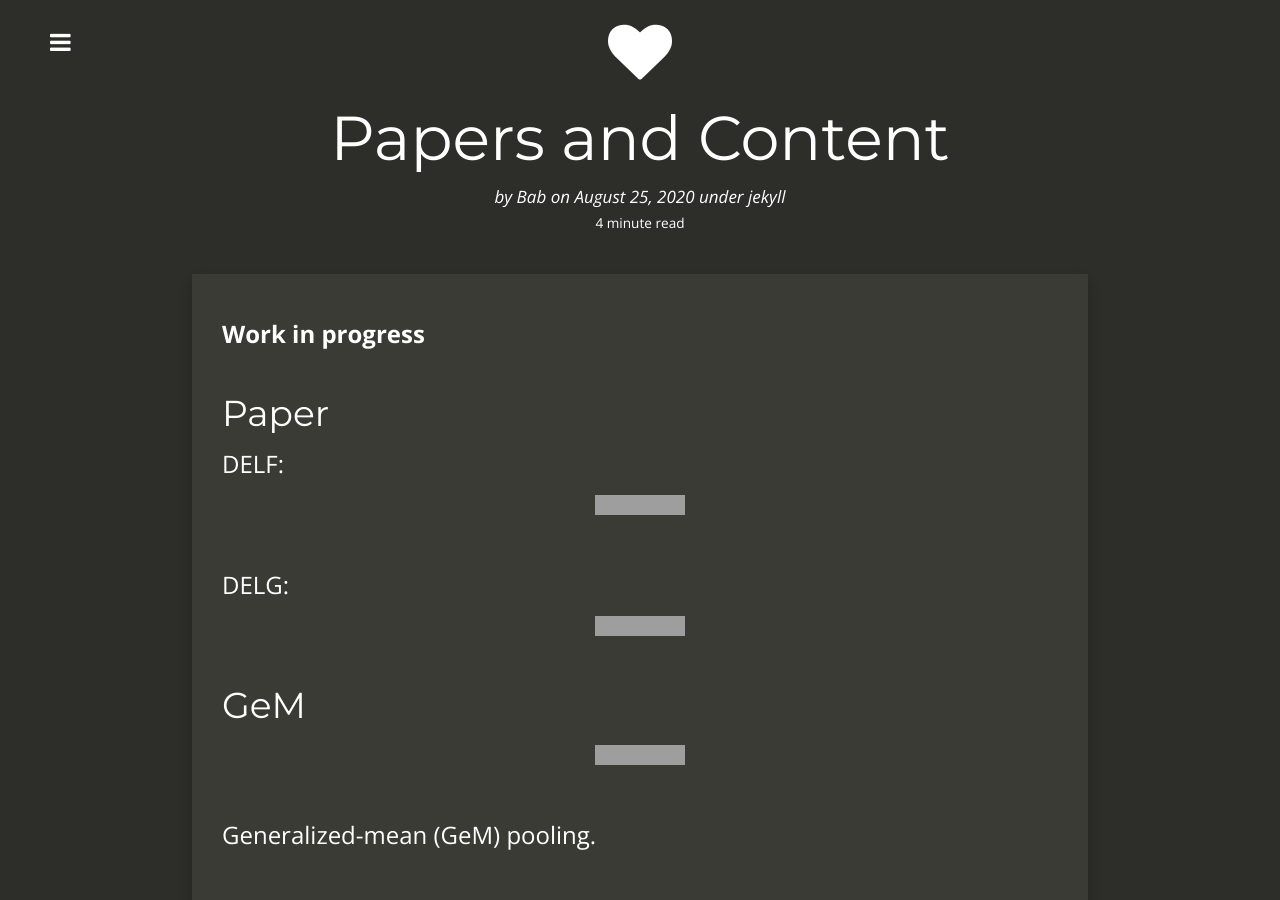
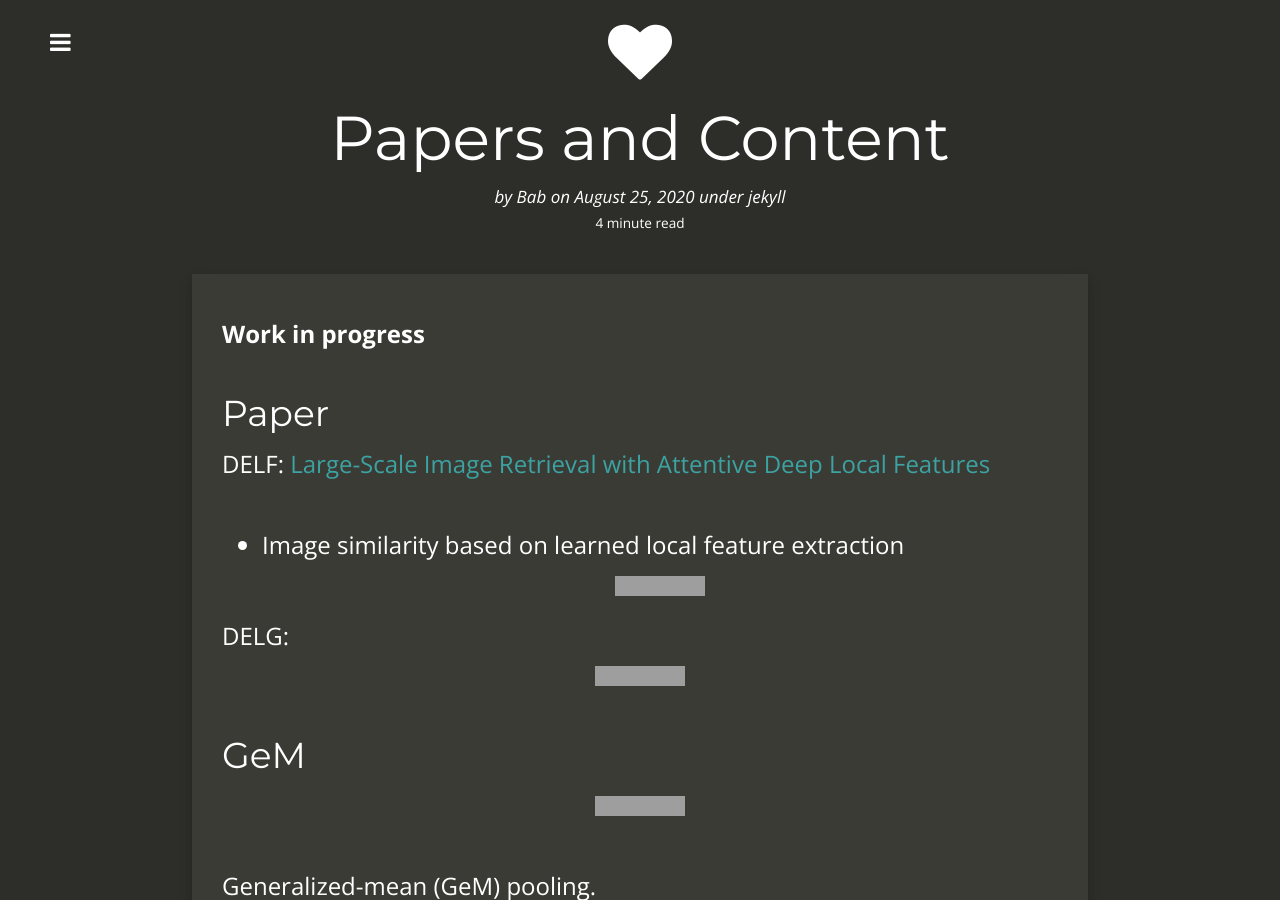
Before and after one commit to KuenstlicheIntelligenz/KuenstlicheIntelligenz.github.io, a Jekyll site: the page built from _posts/2020-08-25-Papers-And-Content.md, in a window 1280 px wide and 900 px high. Built offline with Jekyll 4.4.1, drawn with Linux system fonts in a browser that asks for light colours; nearby versions of some CDN libraries; grey boxes are pictures that could not be loaded.

Commit message:
Style test

```diff
--- a/_posts/2020-08-25-Papers-And-Content.md
+++ b/_posts/2020-08-25-Papers-And-Content.md
@@ -18,6 +18,8 @@ tags:
 
 # Paper
 DELF:
+[Large-Scale Image Retrieval with Attentive Deep Local Features](https://arxiv.org/abs/1612.06321)
+- Image similarity based on learned local feature extraction
 [![Paper](http://img.shields.io/badge/paper-arXiv.1612.06321-B3181B.svg)](https://arxiv.org/abs/1612.06321)
 
 DELG:
```
